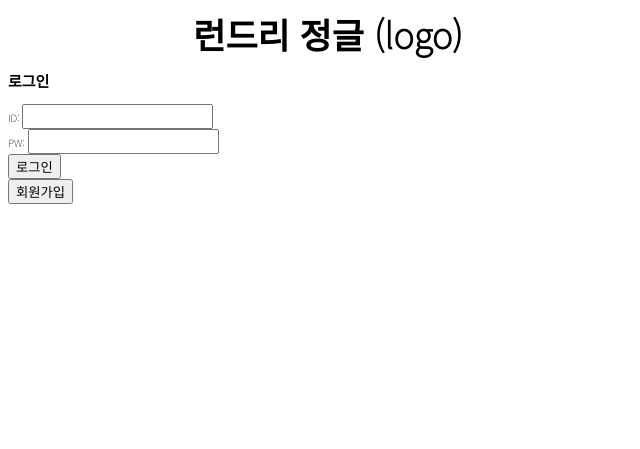
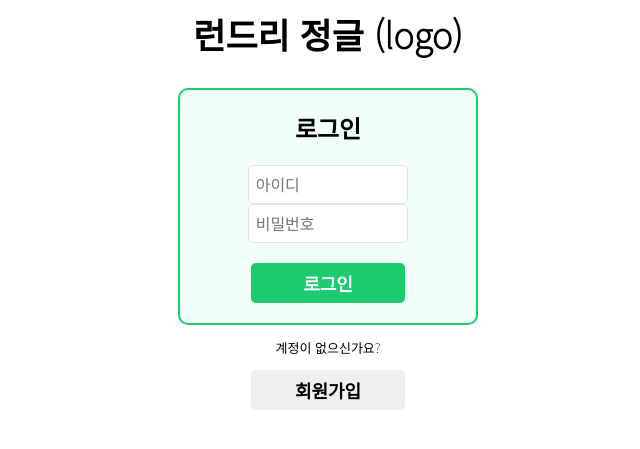
Before and after one commit to sententi-a/laundry-jungle, a Flask app: page /signin in a window 1280 px wide. Shown: the top 449 px of the page, without its empty margins (0-640 px from the left). Run offline with Flask 2, Linux system fonts and the light colour scheme.

Commit message:
sign-in css update

```diff
--- a/static/main_style.css
+++ b/static/main_style.css
@@ -24,7 +24,7 @@ html {
     font-weight: 400;
     font-size: 1.8rem;
 }
-
+/***main.html***/
 .laundry-room {
     display: grid;
     grid-template-columns: 1fr 1fr;
@@ -193,3 +193,68 @@ html {
     font-weight: 500;
 
 }
+
+/***signin.html***/
+.signin-wrapper{
+    justify-content: center;
+    text-align: center;
+}
+
+.form-wrapper > h2{
+    font-size: 2.4rem;
+}
+.form-wrapper {
+    justify-content: center;
+    border: solid 2px #1ccb6e;
+    border-radius: 10px;
+    width: 40%;
+    margin: 30px auto;
+    margin-bottom: 0;
+    padding:20px;
+    padding-top: 0px;
+    background-color: #f0fff7;
+}
+
+.input-wrapper{
+    vertical-align: middle;
+}
+
+#id-input{
+    font-size: 1.6rem;
+    width: 12vw;
+    height: 35px;
+    border: solid 1px #e3e3e3;
+    border-radius: 5px;
+}
+
+#pw-input{
+    font-size: 1.6rem;
+    width: 12vw;
+    height: 35px;
+    border: solid 1px #e3e3e3;
+    border-radius: 5px;
+}
+.signin-btn{
+    margin-top: 20px;
+    font-size: 1.8rem;
+    font-weight: 600;
+    width: 12vw;
+    height: 40px;
+    background-color: #1ccb6e;
+    border: transparent;
+    border-radius: 5px;
+    color: white;
+}
+.signup-wrapper{
+    margin: 0 auto;
+    padding: 0;
+}
+
+.signup-btn{
+    border: transparent;
+    border-radius: 5px;
+    font-size: 1.8rem;
+    font-weight: 600;
+    width: 12vw;
+    height: 40px;
+}
--- a/templates/base.html
+++ b/templates/base.html
@@ -37,7 +37,6 @@
                 {% block upper %}{% endblock %}
             </div>
         </div>
-
         {% block content %}{% endblock %}
     </div>
 </body>
--- a/templates/signin.html
+++ b/templates/signin.html
@@ -1,13 +1,20 @@
 {% extends "base.html" %}
 {% block title %}로그인{% endblock %}
 {% block content %}
-<h2>로그인</h2>
-<div>
+<div class="signin-wrapper">
+	<div class="form-wrapper">
+	<h2>로그인</h2>
+
 	<form action="/signin" method="POST">
-		<div>ID: <input type="text" name="user_id"/></div>
-		<div>PW: <input type="password" name="password"/></div>
-		<div><button type="submit">로그인</button></div>
+		<div class="input-wrapper">
+			<div><input id="id-input" type="text" name="user_id" placeholder=" 아이디" /></div>
+			<div><input id="pw-input" type="password" name="password" placeholder=" 비밀번호" /></div>
+		</div>
+		<div><button class="signin-btn" type="submit">로그인</button></div>
 	</form>
-	<div><a href="/signup"><button type="button">회원가입</button></a></div>
+	</div>
+
+	<div class = "signup-wrapper"><p style="font-size:1.3rem">계정이 없으신가요?</p><a href="/signup"><button class="signup-btn" type="button">회원가입</button></a></div>
+</div>
 </div>
 {% endblock %}
```
